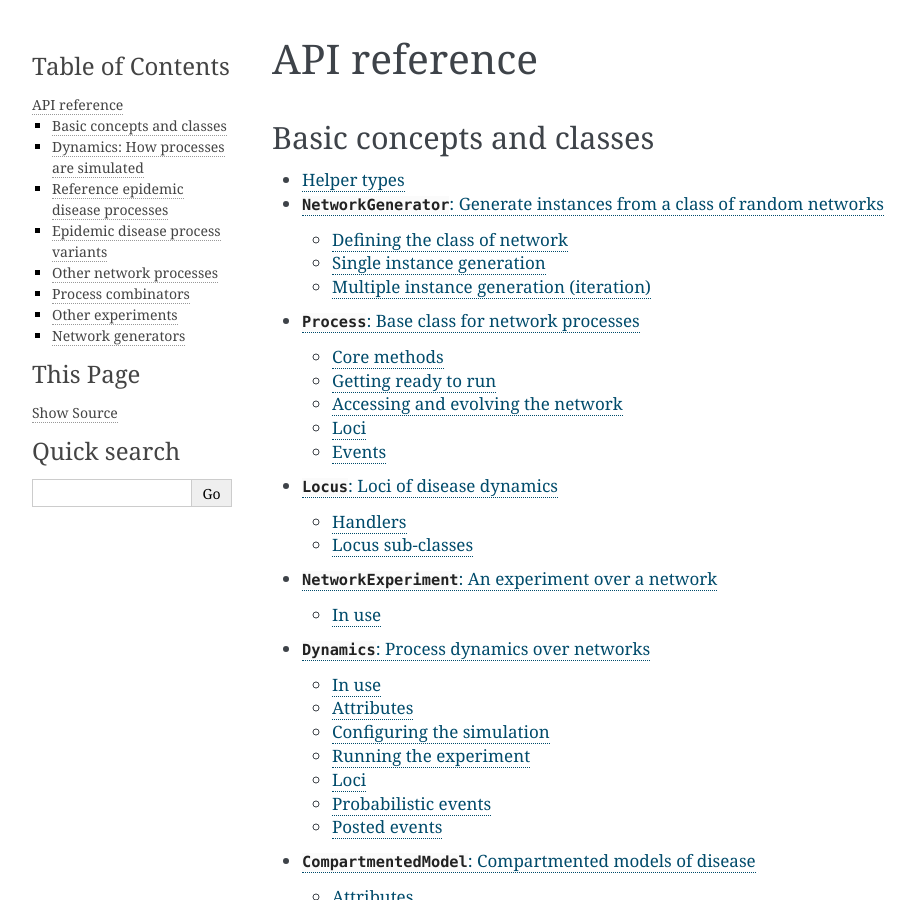
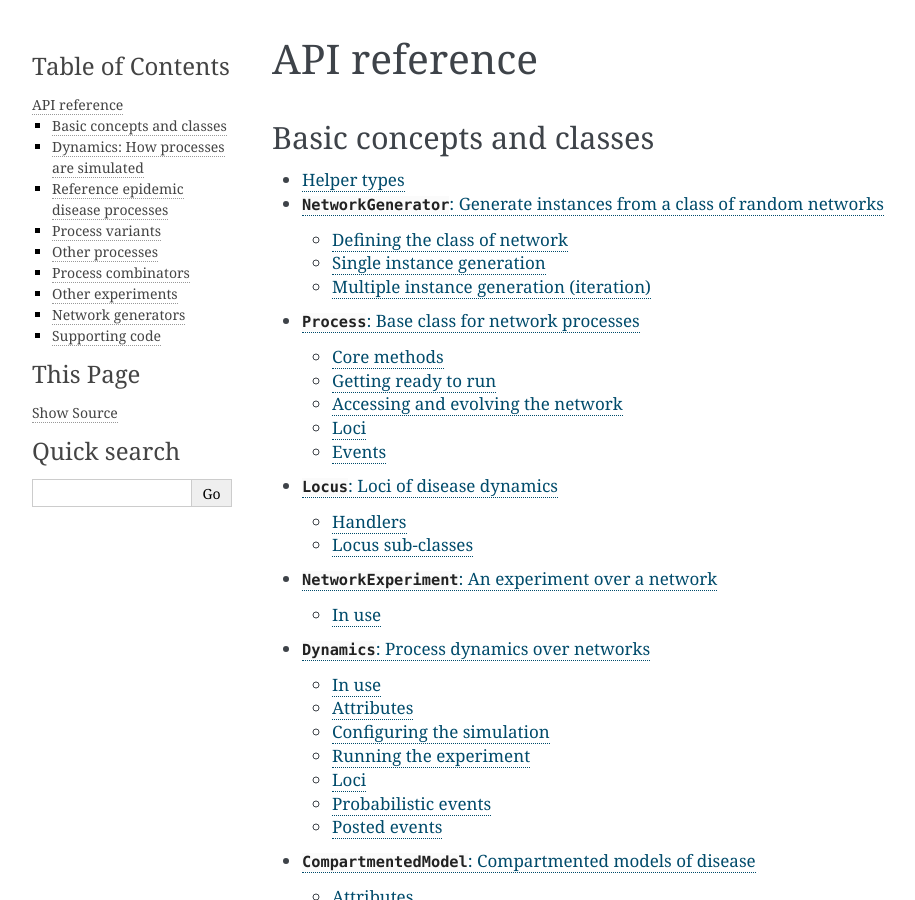
Before and after one commit to simoninireland/epydemic, a Sphinx documentation site: the page built from doc/reference.rst, in a window 1280 px wide and 900 px high. Shown: the whole window, without its empty margins (148-1063 px from the left). Built offline with Sphinx 7.4.7, drawn with Linux system fonts in a browser that asks for light colours; some of the changed text lies outside the part shown.

```diff
--- a/doc/reference.rst
+++ b/doc/reference.rst
@@ -39,10 +39,10 @@ Reference epidemic disease processes
    seir
 
 
-Epidemic disease process variants
----------------------------------
+Process variants
+----------------
 
-.. toctree ::
+.. toctree::
    :maxdepth: 2
 
    sir_fixed_recovery
@@ -50,10 +50,10 @@ Epidemic disease process variants
    sirs
 
 
-Other network processes
------------------------
+Other processes
+---------------
 
-.. toctree ::
+.. toctree::
    :maxdepth: 2
 
    adddelete
@@ -83,7 +83,16 @@ Other experiments
 Network generators
 ------------------
 
-.. toctree ::
+.. toctree::
    :maxdepth: 2
 
    standard_generators
+
+
+Supporting code
+---------------
+
+.. toctree::
+   :maxdepth: 2
+
+   drawset
```
Also changed, not shown: other parts of doc/reference.rst (+6 -6 lines), doc/drawset.rst (added, +34 -0 lines), doc/loci.rst (+0 -22 lines), 1 other file.
